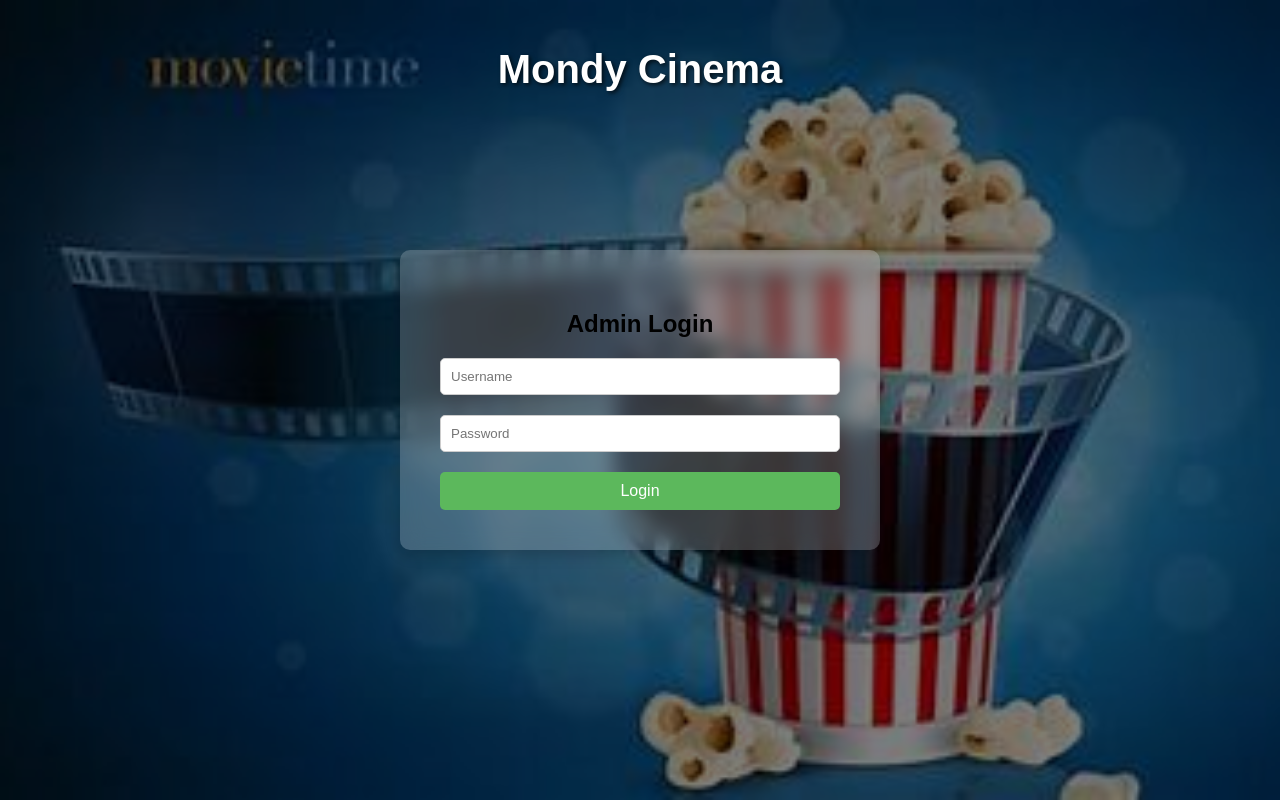
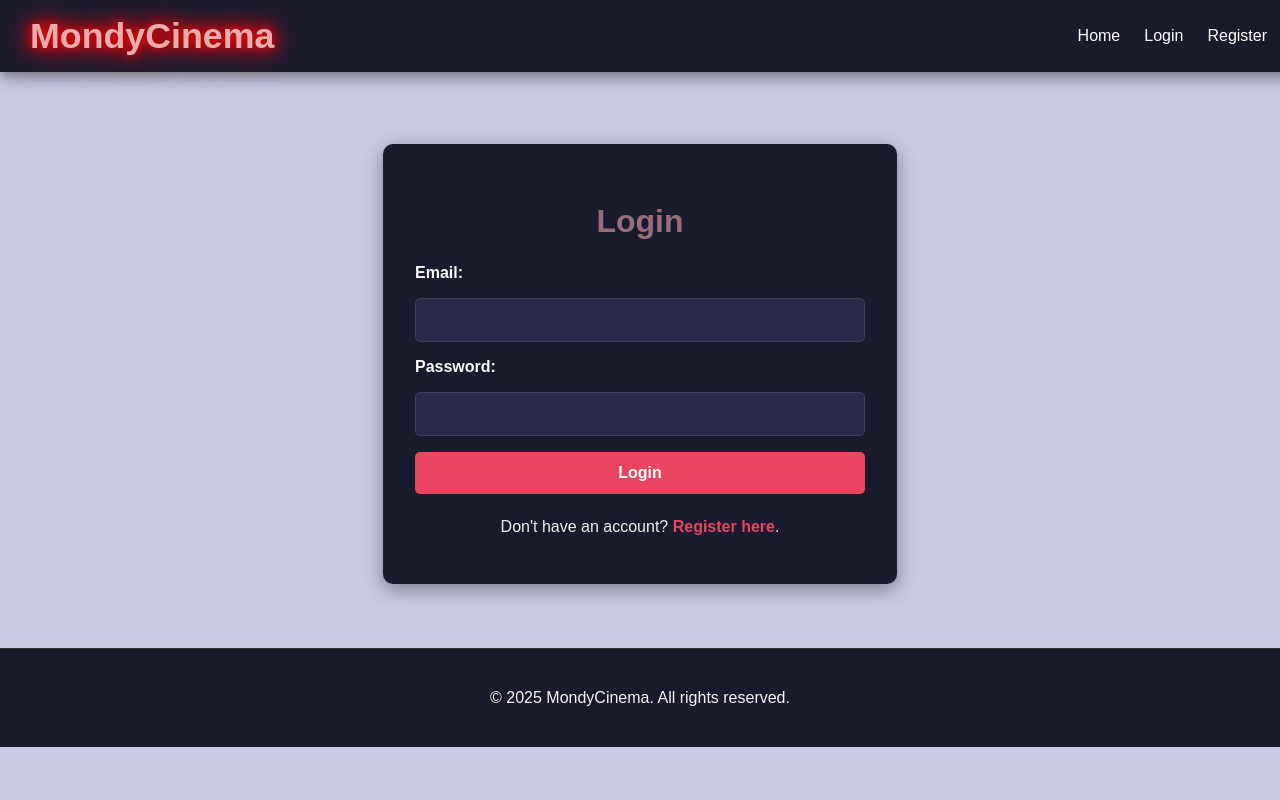
Before and after one commit to MaleeshaJayasiri111/MondyCinema-Movie-theatre, a PHP site: page /login.php in a window 1280 px wide. Run offline with PHP 8.4, Linux system fonts and the light colour scheme.

Commit message:
Add files via upload

```diff
--- a/login.php
+++ b/login.php
@@ -1,20 +1,30 @@
 <?php
 session_start();
-if (isset($_SESSION['loggedin'])) {
-    header("Location: dashboard.php");
-    exit;
-}
+include_once('config.php');
+include_once('BO/User.php');
+
 $error = '';
+
 if ($_SERVER["REQUEST_METHOD"] == "POST") {
-    $username = $_POST['username'];
+    $email = $_POST['email'];
     $password = $_POST['password'];
-    if ($username === 'Mondy Cinema' && $password === 'Admin@2025') {
-        $_SESSION['loggedin'] = true;
-        $_SESSION['success_message'] = "You're successfully logged in to admin dashboard";
-        header("Location: dashboard.php");
-        exit;
+
+    $user = User::Login($email, $password);
+    if ($user) {
+        $_SESSION['user_id'] = $user['id'];
+        $_SESSION['user_name'] = $user['name'];
+        $_SESSION['user_email'] = $user['email'];
+
+        if (isset($_SESSION['redirect_to'])) {
+            $redirect = $_SESSION['redirect_to'];
+            unset($_SESSION['redirect_to']);
+            header("Location: $redirect");
+        } else {
+            header("Location: bookseats.php");
+        }
+        exit();
     } else {
-        $error = "Incorrect username or password";
+        $error = "Invalid email or password!";
     }
 }
 ?>
@@ -23,27 +33,48 @@ if ($_SERVER["REQUEST_METHOD"] == "POST") {
 <head>
     <meta charset="UTF-8">
     <meta name="viewport" content="width=device-width, initial-scale=1.0">
-    <title>Admin Login</title>
-    <link rel="stylesheet" href="../assets/style/admin-login.css">
+    <title>Login - MondyCinema</title>
+    <link rel="stylesheet" href="assets/style/user-login.css">
 </head>
-<body class="login-body">
-    <h1 class="app-name">Mondy Cinema</h1>
-    <div class="login-container">
-        <h2 class="login-title">Admin Login</h2>
-        <?php if (!empty($error)): ?>
-            <div class="message error"><?php echo $error; ?></div>
-        <?php endif; ?>
-        <form method="post" action="login.php">
-            <div class="input-group">
-                <input type="text" name="username" placeholder="Username" required>
-            </div>
-            <div class="input-group">
-                <input type="password" name="password" placeholder="Password" required>
-            </div>
-            <div class="button-group">
-                <input type="submit" value="Login">
-            </div>
-        </form>
-    </div>
+<body>
+    <header>
+        <div class="logo">MondyCinema</div>
+        <nav>
+            <?php if(isset($_SESSION['user_id'])): ?>
+                <a href="index.php">Home</a>
+                <a href="logout.php">Logout</a>
+            <?php else: ?>
+                <a href="index.php">Home</a>
+                <a href="login.php">Login</a>
+                <a href="register.php">Register</a>
+            <?php endif; ?>
+        </nav>
+    </header>
+
+    <main class="container">
+        <div class="form-container">
+            <h2>Login</h2>
+
+            <?php if ($error): ?>
+                <p class="error"><?php echo $error; ?></p>
+            <?php endif; ?>
+
+            <form method="post">
+                <label for="email">Email:</label>
+                <input type="email" id="email" name="email" required>
+
+                <label for="password">Password:</label>
+                <input type="password" id="password" name="password" required>
+
+                <button type="submit">Login</button>
+            </form>
+
+            <p>Don't have an account? <a href="register.php">Register here</a>.</p>
+        </div>
+    </main>
+
+    <footer>
+        <p>&copy; 2025 MondyCinema. All rights reserved.</p>
+    </footer>
 </body>
 </html>
--- a/logout.php
+++ b/logout.php
@@ -1,6 +1,6 @@
 <?php
 session_start();
 session_destroy();
-header("Location: login.php");
+header("Location: index.php");
 exit();
 ?>
```
Also changed, not shown: index.php (+85 -2 lines).
